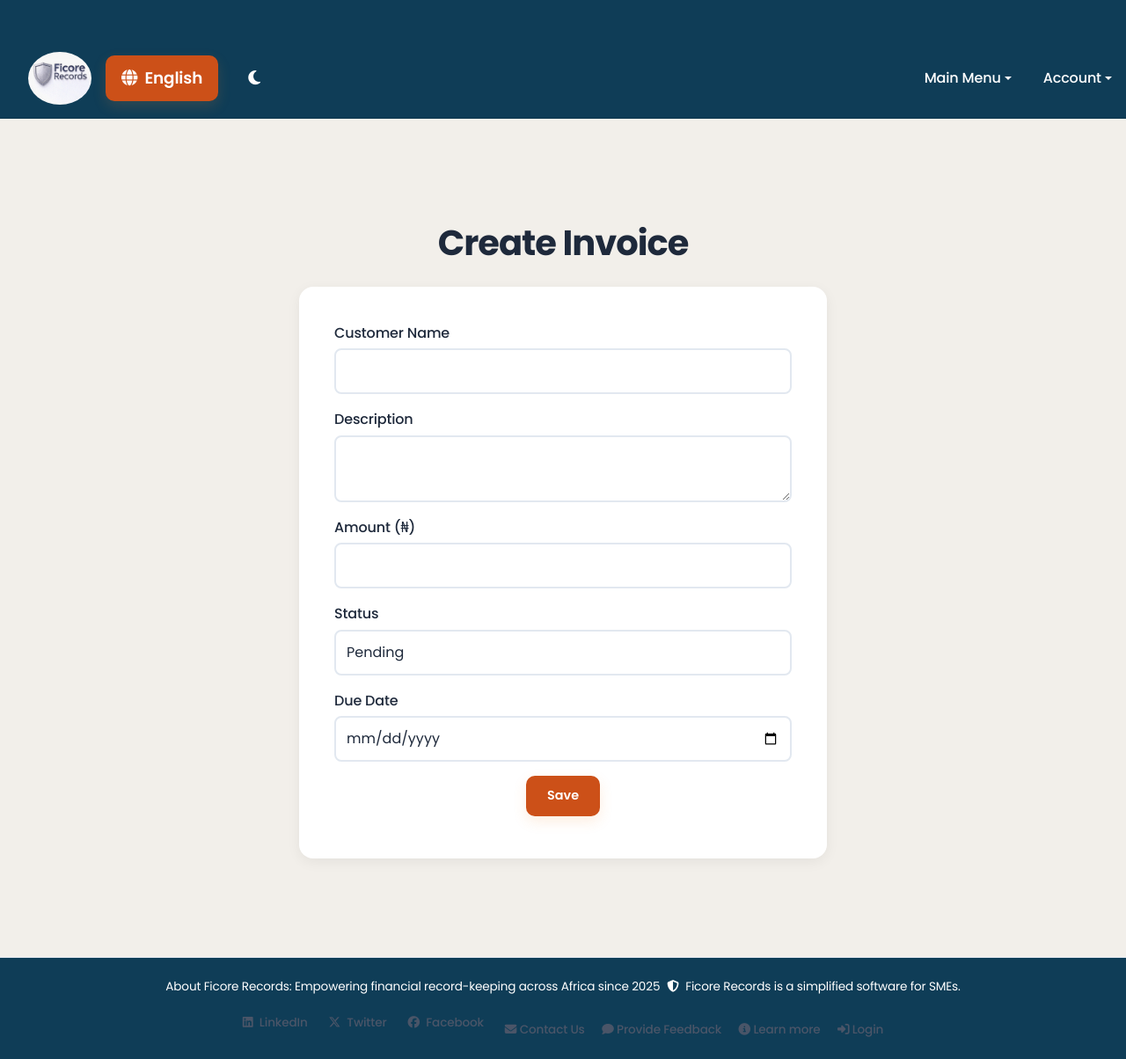
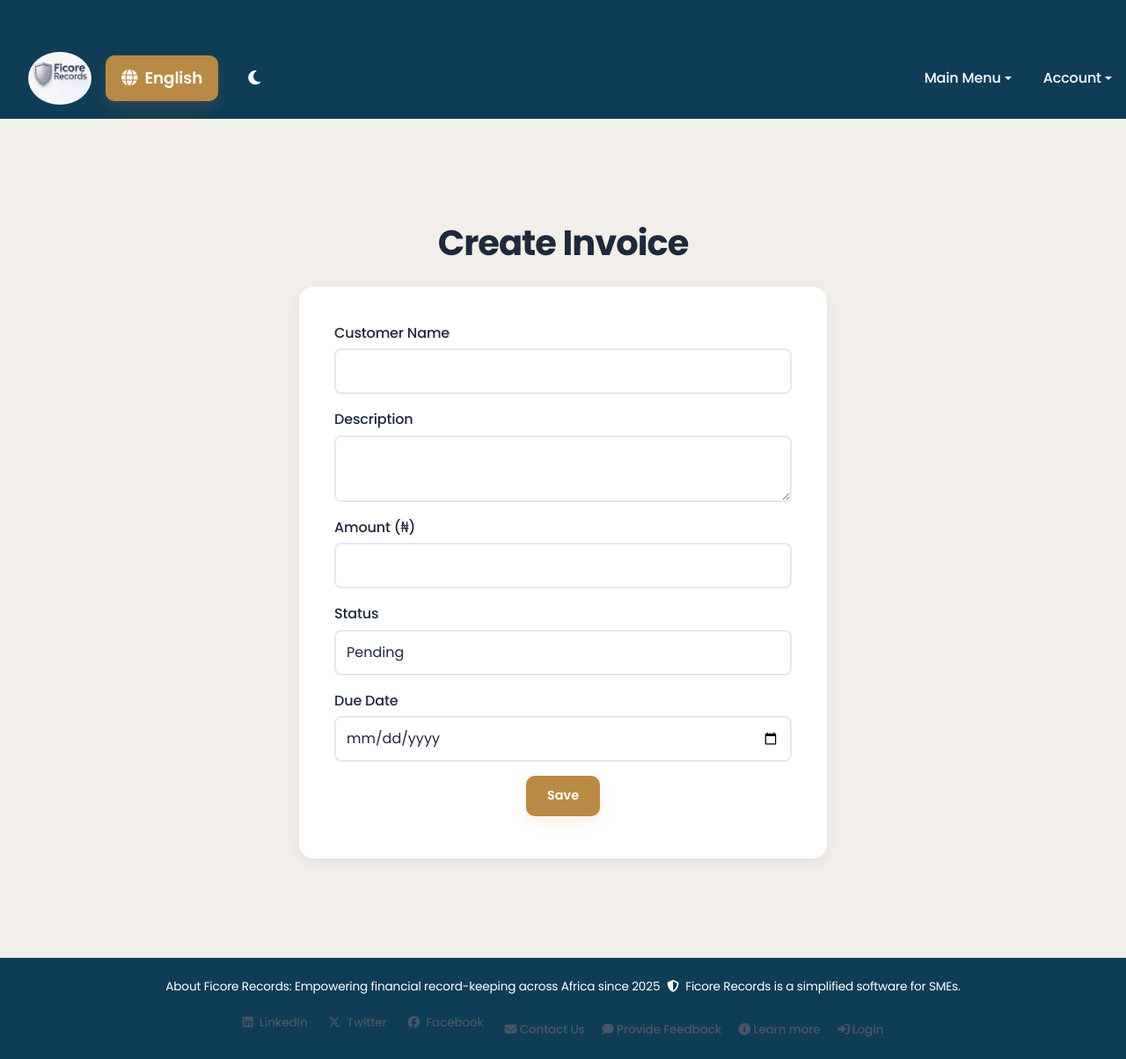
Before and after one commit to Warpiiv/ficore-accounting, a Flask app: page /invoices/create in a window 1280 px wide. Shown: the whole page at 88% size. Run offline with Flask 2, Linux system fonts and the light colour scheme; some libraries are stand-ins or nearby versions.

Commit message:
Update styles.css

```diff
--- a/ficore-accounting/static/css/styles.css
+++ b/ficore-accounting/static/css/styles.css
@@ -2,8 +2,8 @@
 :root {
     --background-main: #F2EFEA;
     --card-bg: #ffffff;
-    --button-primary-bg: #cc5018;
-    --button-primary-hover: #b88a44;
+    --button-primary-bg:#b88a44;
+    --button-primary-hover: #917243;
     --button-secondary-bg-light-gradient: linear-gradient(to bottom, white, #f8faff);
     --button-secondary-border: #3A86FF;
     --button-secondary-hover: #e8f0ff;
@@ -49,7 +49,7 @@
     --background-main: #0f172a;
     --card-bg: #1e293b;
     --button-primary-bg: #4C78C9;
-    --button-primary-hover: #b88a44;
+    --button-primary-hover: #917243;
     --button-secondary-bg-dark-gradient: linear-gradient(to bottom, #1e293b, #1a202c);
     --button-secondary-border: #63B3ED;
     --button-secondary-hover: #334155;
```
